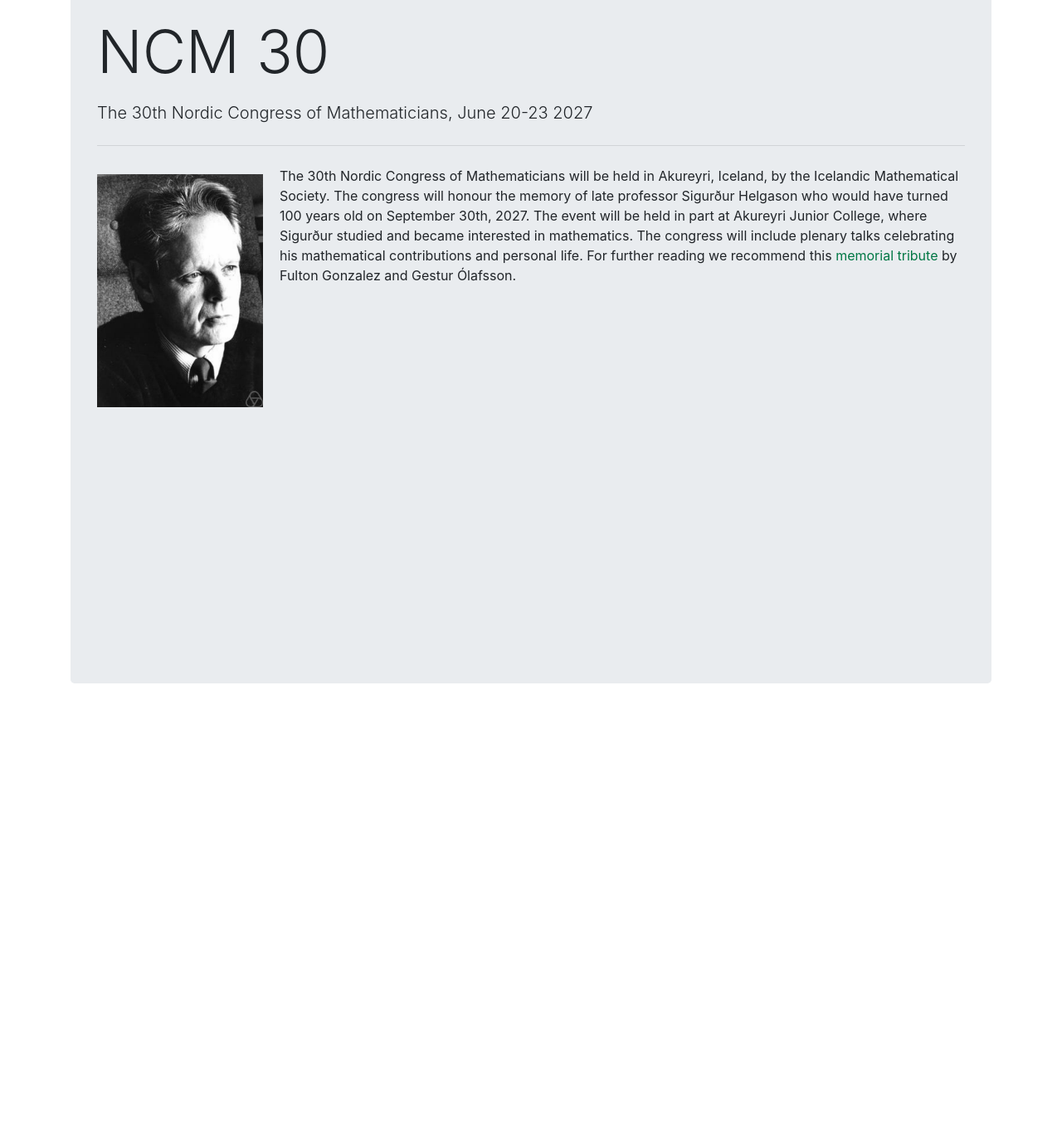
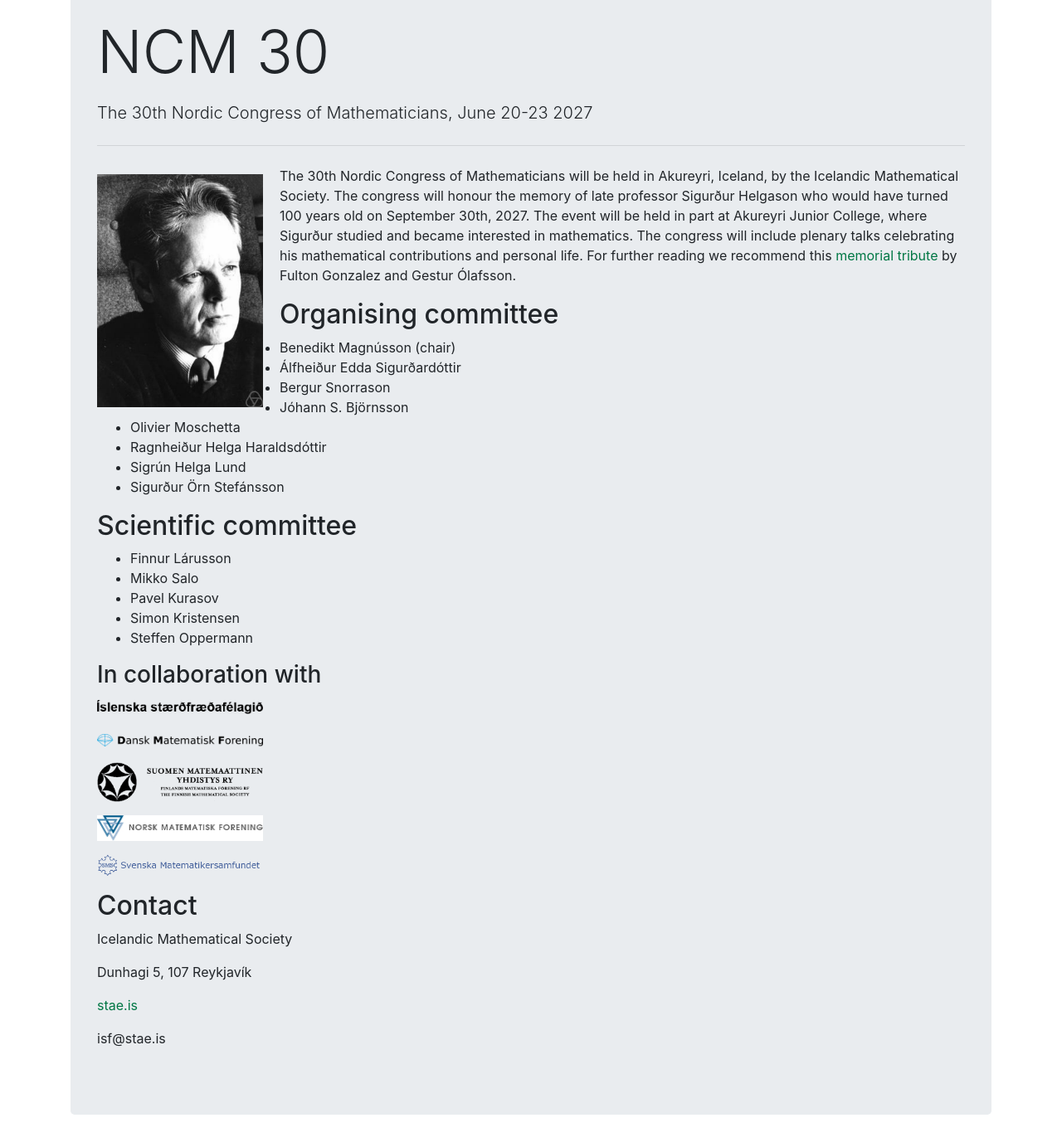
Before and after one commit to IslenskaStaerdfraedafelagid/ncm30-website, a Jekyll site: the page built from index.md, in a window 1280 px wide and 1400 px high, scrolled down 117 px. Shown: the top 1383 px of the window at 83% size. Built offline with Jekyll 4.4.1, drawn with Linux system fonts in a browser that asks for light colours; before the commit the page ends 997 px from its top, so only the background shows below that.

Commit message:
Færa org á forsíðuna.

```diff
--- a/_config.yml
+++ b/_config.yml
@@ -75,8 +75,6 @@ conference:
         relative_url: /speakers/
       - name: Parallel sessions
         relative_url: /sessions/
-      - name: Organization
-        relative_url: /organization
       - name: Venue
         relative_url: /location/
       - name: Practical information
--- a/index.md
+++ b/index.md
@@ -4,19 +4,41 @@ layout: home
 ![MA]({{ '/assets/images/Sigurdur_Helgason.jpeg' | relative_url }}){: width="200" style="float: left; margin: 10px 20px 10px 0; max-width: 100%; height: auto; display: block;" }
 The 30th Nordic Congress of Mathematicians will be held in Akureyri, Iceland, by the Icelandic Mathematical Society. The congress will honour the memory of late professor Sigurður Helgason who would have turned 100 years old on September 30th, 2027.  The event will be held in part at Akureyri Junior College, where Sigurður studied and became interested in mathematics. The congress will include plenary talks celebrating his mathematical contributions and personal life. For further reading we recommend this <a href="https://www.ams.org/notices/202410/rnoti-p1349.pdf"> memorial tribute </a> by Fulton Gonzalez and Gestur Ólafsson.
 
-<br>
-<br>
-<br>
-<br>
-<br>
-<br>
-<br>
-<br>
-<br>
-<br>
-<br>
-<br>
-<br>
-<br>
-<br>
-<br>
+## Organising committee
+
+* Benedikt Magnússon (chair)
+* Álfheiður Edda Sigurðardóttir
+* Bergur Snorrason
+* Jóhann S. Björnsson
+* Olivier Moschetta
+* Ragnheiður Helga Haraldsdóttir
+* Sigrún Helga Lund
+* Sigurður Örn Stefánsson
+
+## Scientific committee
+* Finnur Lárusson
+* Mikko Salo
+* Pavel Kurasov
+* Simon Kristensen
+* Steffen Oppermann
+
+### In collaboration with
+![MA]({{ '/assets/images/isf.png' | relative_url }}){: width="200" margin: 10px 20px 10px 0; max-width: 100%; height: auto; display: block;" }
+
+![MA]({{ '/assets/images/dmf.png' | relative_url }}){: width="200" margin: 10px 20px 10px 0; max-width: 100%; height: auto; display: block;" }
+
+![MA]({{ '/assets/images/fmf.png' | relative_url }}){: width="200" margin: 10px 20px 10px 0; max-width: 100%; height: auto; display: block;" }
+
+![MA]({{ '/assets/images/nmf.png' | relative_url }}){: width="200" margin: 10px 20px 10px 0; max-width: 100%; height: auto; display: block;" }
+
+![MA]({{ '/assets/images/smf.png' | relative_url }}){: width="200" margin: 10px 20px 10px 0; max-width: 100%; height: auto; display: block;" }
+
+## Contact
+
+Icelandic Mathematical Society
+
+Dunhagi 5, 107 Reykjavík
+
+[stae.is](https://stae.is)
+
+isf@stae.is
```
Also changed, not shown: organization/index.md (deleted, +0 -42 lines).
